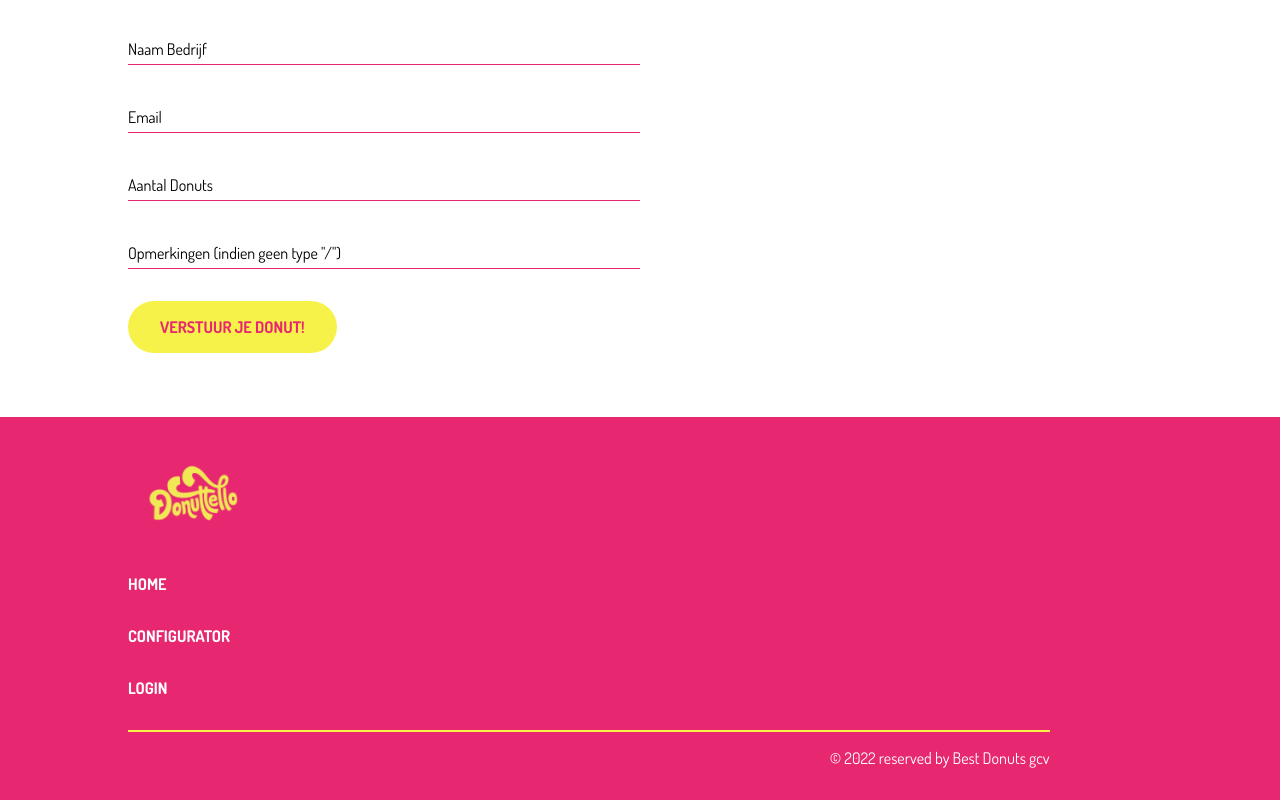
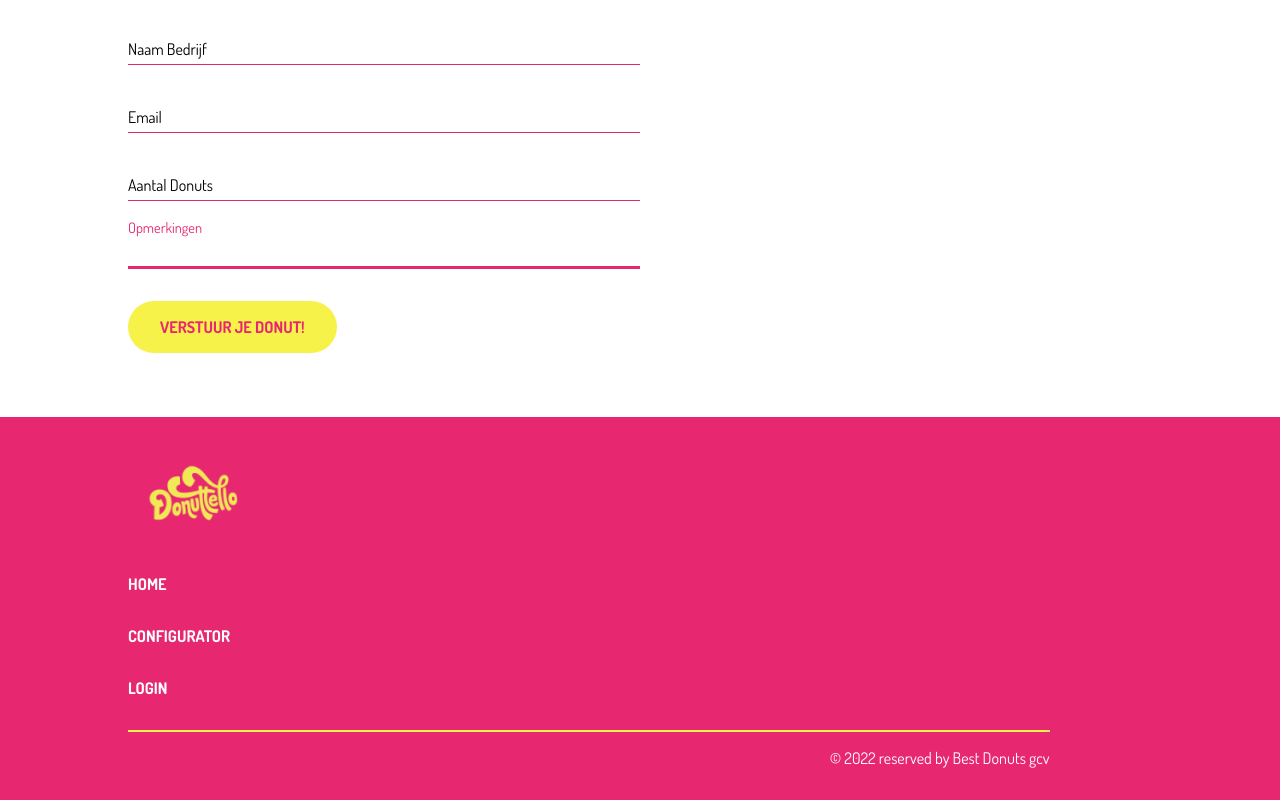
Before and after one commit to SenneChristiaens/Donuttello_Frontend, a Vue app: page /configurator in a window 1280 px wide. Shown: the part 1021-1821 px from the top of the page. Built offline with nearby package versions, Linux system fonts and the light colour scheme; no server answers.

Commit message:
fix: form types in configurator

```diff
--- a/src/views/Configurator.vue
+++ b/src/views/Configurator.vue
@@ -7,7 +7,6 @@ import Three from "../components/Three.vue";
 <template>
   <Navigation />
   <main class="configurator__main">
-
     <!-- <div class="configurator__form">
       <input type="color" name="color-glaze" value="#82d1e4" id="configurator__colorpicker" />
       <label for="color-glaze" class="configurator__color--wrapper">
@@ -19,7 +18,7 @@ import Three from "../components/Three.vue";
       <Three />
     </div>
 
-    <hr>
+    <hr />
     <h1 class="details__h1">Details</h1>
     <div class="configurator__form">
       <input type="text" name="name-donut" required />
@@ -28,9 +27,7 @@ import Three from "../components/Three.vue";
       </label>
     </div>
 
-    <div class="configurator__donut">
-
-    </div>
+    <div class="configurator__donut"></div>
 
     <div class="configurator__form">
       <input type="text" name="name" required />
@@ -45,15 +42,15 @@ import Three from "../components/Three.vue";
       </label>
     </div>
     <div class="configurator__form">
-      <input type="email" name="email" autocomplete="on" required />
+      <input type="number" name="number" autocomplete="on" required />
       <label for="email" class="configurator__label--wrapper">
         <span class="configurator__text">Aantal Donuts</span>
       </label>
     </div>
     <div class="configurator__form">
-      <input type="text" name="name" required />
+      <input type="text" name="name" />
       <label for="name" class="configurator__label--wrapper">
-        <span class="configurator__text">Opmerkingen (indien geen type "/")</span>
+        <span class="configurator__text">Opmerkingen</span>
       </label>
     </div>
     <div class="configurator__button">
@@ -63,6 +60,4 @@ import Three from "../components/Three.vue";
   <Footerello />
 </template>
 
-<style>
-
-</style>
+<style></style>
```
